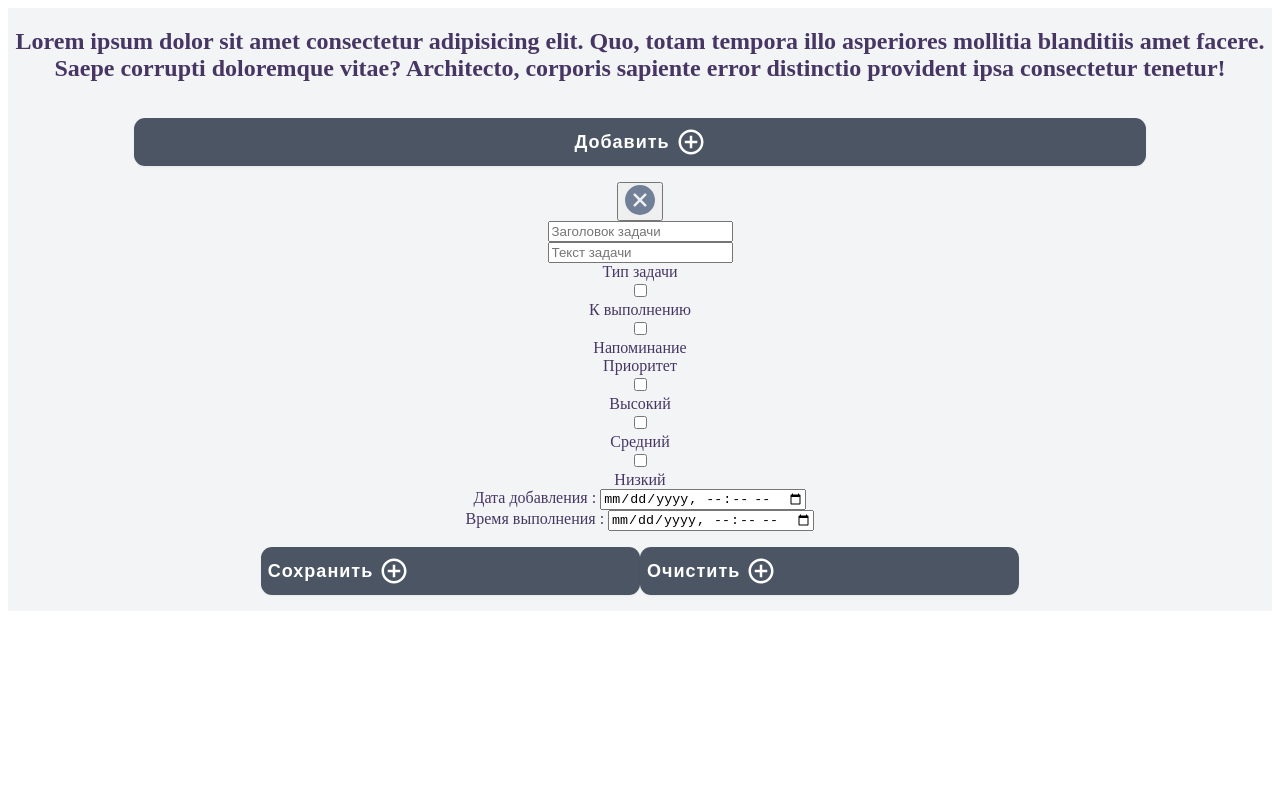
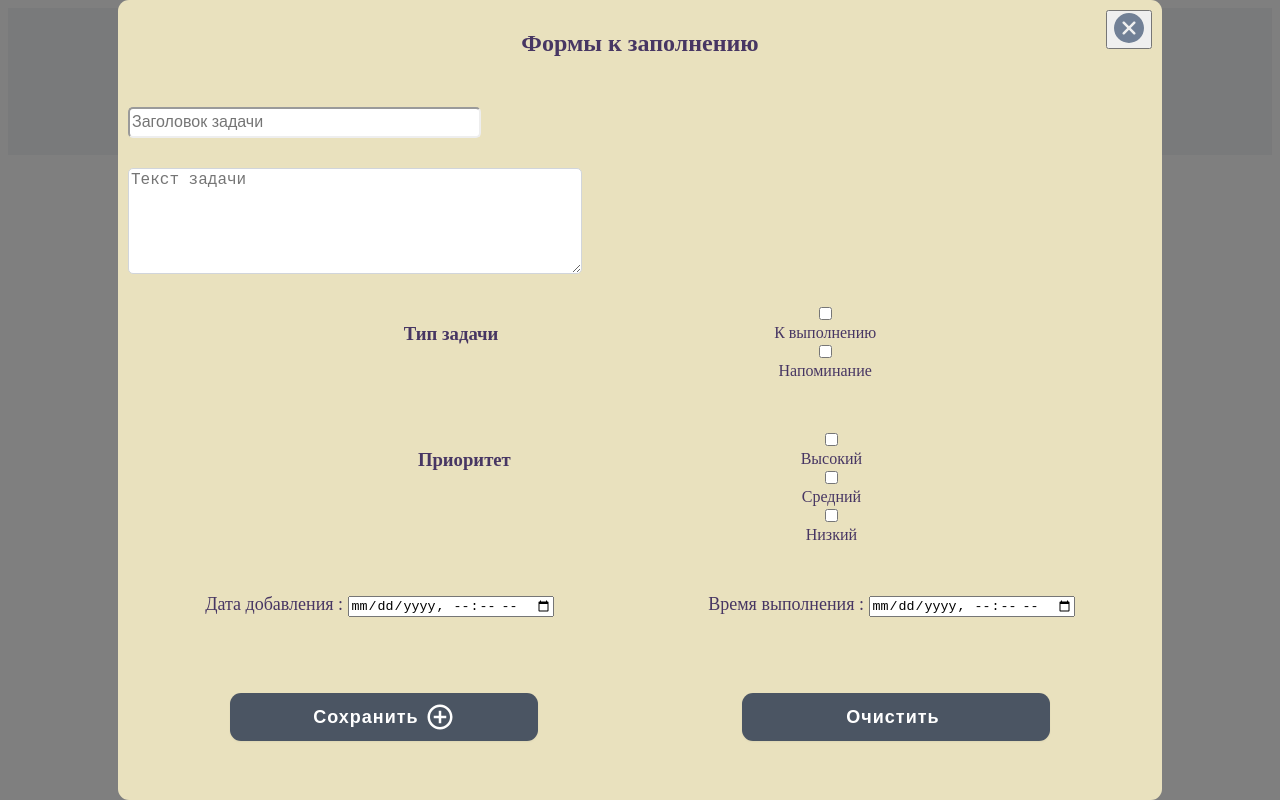
Before and after one commit to Aleksandr-Sulimenko/Todolist, a Vue app: page / in a window 1280 px wide. Built offline with nearby package versions, Linux system fonts and the light colour scheme.

Commit message:
raw css modal

```diff
--- a/src/app.scss
+++ b/src/app.scss
@@ -1,4 +1,5 @@
 #app {
+
   width: 100%;
   margin-left: auto;
   margin-right: auto;
@@ -9,8 +10,8 @@
   --tw-bg-opacity: 1;
   background-color: rgba(243, 244, 246, var(--tw-bg-opacity));
 }
-// .home {
-// }
+.home {
+}
 .container {
   width: 100%;
   text-align: center;
@@ -52,64 +53,137 @@ button:focus {
   outline-offset: 2px;
 }
 .button-add {
-  justify-content:center;
+  justify-content: center;
   width: 80%;
 }
 .svg-plus {
-  padding-left: 6px;;
+  padding-left: 6px;
 }
 
-
 .container-modal {
+  position: fixed;
+  top: 0;
+  right: 0;
+  bottom: 0;
+  left: 0;
+  background: rgba(0, 0, 0, 0.5);
+  display: flex;
 }
 .modal-window {
-
   // .modal-window_modal
 
   &_modal {
+    padding: 10px;
+    position: relative;
+    margin: 0px auto;
+    width: 80%;
+    border-radius: 11px;
+    background: rgb(233, 225, 190);
   }
 }
-.task-title {
+.modal-h1 {
+  margin-bottom: 50px;
 }
+.modal-hide {
+  position: absolute;
+  justify-content: end;
+  top: 10px;
+  right: 10px;
+}
+
+.task_title {
+}
+
 .input {
-
   // .input_task-title
 
   &_task-title {
+    height: 25px;
+    display: block;
+    min-width: 30%;
+    padding-right: 40px;
+
+    border-color: rgba(209, 213, 219, var(--tw-border-opacity));
+    color: rgba(17, 24, 39, var(--tw-text-opacity));
+    border-radius: 5px;
+    margin-bottom: 30px;
+    font-size: 16px;
+  }
+
+  &_task-title:focus {
+    outline: 2px solid transparent;
+    // outline-offset: 2px;
+    --tw-border-opacity: 1;
+    border-color: rgba(107, 114, 128, var(--tw-border-opacity));
   }
 
   // .input_task-text
 
   &_task-text {
+    min-height: 100px;
+    display: block;
+    min-width: 40%;
+    padding-right: 40px;
+    --tw-border-opacity: 1;
+    border-color: rgba(209, 213, 219, var(--tw-border-opacity));
+    color: rgba(17, 24, 39, var(--tw-text-opacity));
+    border-radius: 5px;
+    max-width: 80%;
+    max-height: 500px;
+    font-size: 16px;
+  }
+
+  &_task-text:focus {
+    outline: 2px solid transparent;
+    outline-offset: 2px;
+    --tw-border-opacity: 1;
+    border-color: rgba(107, 114, 128, var(--tw-border-opacity));
   }
 }
-.task-text {
+.task_text {
+  margin-bottom: 30px;
 }
-.task-type {
 
+.task_type {
+
+  display: flex;
+  justify-content:space-evenly;
+  margin-bottom: 50px;
   // .task-type_text
 
-		&_text {
+  // &_text {
+  // }
+
+  // .task-type_selection{}
+
+  // &_selection {
+  // }
 }
+// .selection-checkbox {
+// }
+// .checkbox-task {
+// }
+// .checkbox-name {
+// }
+.time_date {
+  display: flex;
+  justify-content: space-around;
+  margin-bottom: 60px;
+  font-size: 18px;
+}
+// .date-added {
+// }
+// .date-completion {
+// }
+.save-remove {
+  display: flex;
+  justify-content: space-around;
+  margin-bottom: 50px;
+}
+.button-modal {
+  display: flex;
+  justify-content: center;
 
-		// .task-type_selection
-
-		&_selection {
 }
-}
-.selection-checkbox {
-}
-.checkbox-task {
-}
-.checkbox-name {
-}
-.date-added {
-}
-.date-completion {
-}
-.save-remove {
-}
-.button {
-}
-.svg-plus {
-}
+// .svg-plus {
+// }
--- a/src/views/Home.vue
+++ b/src/views/Home.vue
@@ -2,12 +2,7 @@
   <!-- <div class="home"> -->
   <div class="container">
     <section>
-      <h1>
-        Lorem ipsum dolor sit amet consectetur adipisicing elit. Quo, totam
-        tempora illo asperiores mollitia blanditiis amet facere. Saepe corrupti
-        doloremque vitae? Architecto, corporis sapiente error distinctio
-        provident ipsa consectetur tenetur!
-      </h1>
+      <h1>Хазяяяин времени</h1>
       <button class="button-add button" type="button">
         Добавить
         <svg
@@ -25,7 +20,10 @@
       </button>
       <div class="container-modal">
         <div class="modal-window_modal">
-          <button>
+          <div class="modal-h1">
+            <h1>Формы к заполнению</h1>
+          </div>
+          <button class="modal-hide">
             <svg
               xmlns="http://www.w3.org/2000/svg"
               xmlns:xlink="http://www.w3.org/1999/xlink"
@@ -48,22 +46,23 @@
               </g>
             </svg>
           </button>
-          <div class="task-title">
+          <div class="task_title">
             <input
               class="input_task-title"
               type="text"
               placeholder="Заголовок задачи"
             />
           </div>
-          <div class="task-text">
-            <input
+          <div class="task_text">
+            <textarea
               class="input_task-text"
               type="text"
               placeholder="Текст задачи"
-            />
+            ></textarea>
           </div>
-          <div class="task-type">
-            <div class="task-type_text">Тип задачи</div>
+          <div class="task_type-container">
+            <div class="task_type">
+              <div class="task-type_text"><h3>Тип задачи</h3></div>
               <div class="task-type_selection">
                 <div class="selection-checkbox">
                   <input class="checkbox-task" type="checkbox" />
@@ -75,8 +74,8 @@
                 </div>
               </div>
             </div>
-          <div class="task-type">
-            <div class="task-type_text">Приоритет</div>
+            <div class="task_type">
+              <div class="task-type_text"><h3>Приоритет</h3></div>
               <div class="task-type_selection">
                 <div class="selection-checkbox">
                   <input class="checkbox-task" type="checkbox" />
@@ -92,6 +91,8 @@
                 </div>
               </div>
             </div>
+          </div>
+          <div class="time_date">
             <div class="date-added">
               Дата добавления :
               <input type="datetime-local" name="" id="date_added" />
@@ -100,8 +101,9 @@
               Время выполнения :
               <input type="datetime-local" name="" id="date_completion" />
             </div>
+          </div>
           <div class="save-remove">
-            <button class="button" type="button">
+            <button class="button button-modal" type="button">
               Сохранить
               <svg
                 class="svg-plus"
@@ -116,12 +118,12 @@
                 ></path>
               </svg>
             </button>
-            <button class="button" type="button">
+            <button class="button button-modal" type="button">
               Очистить
               <svg
                 class="svg-plus"
                 xmlns="http://www.w3.org/2000/svg"
-                width="30"
+                width="0"
                 height="30"
                 viewBox="0 0 24 24"
                 fill="#ffffff"
```
Lines whose indentation alone changed are shown as unchanged.
